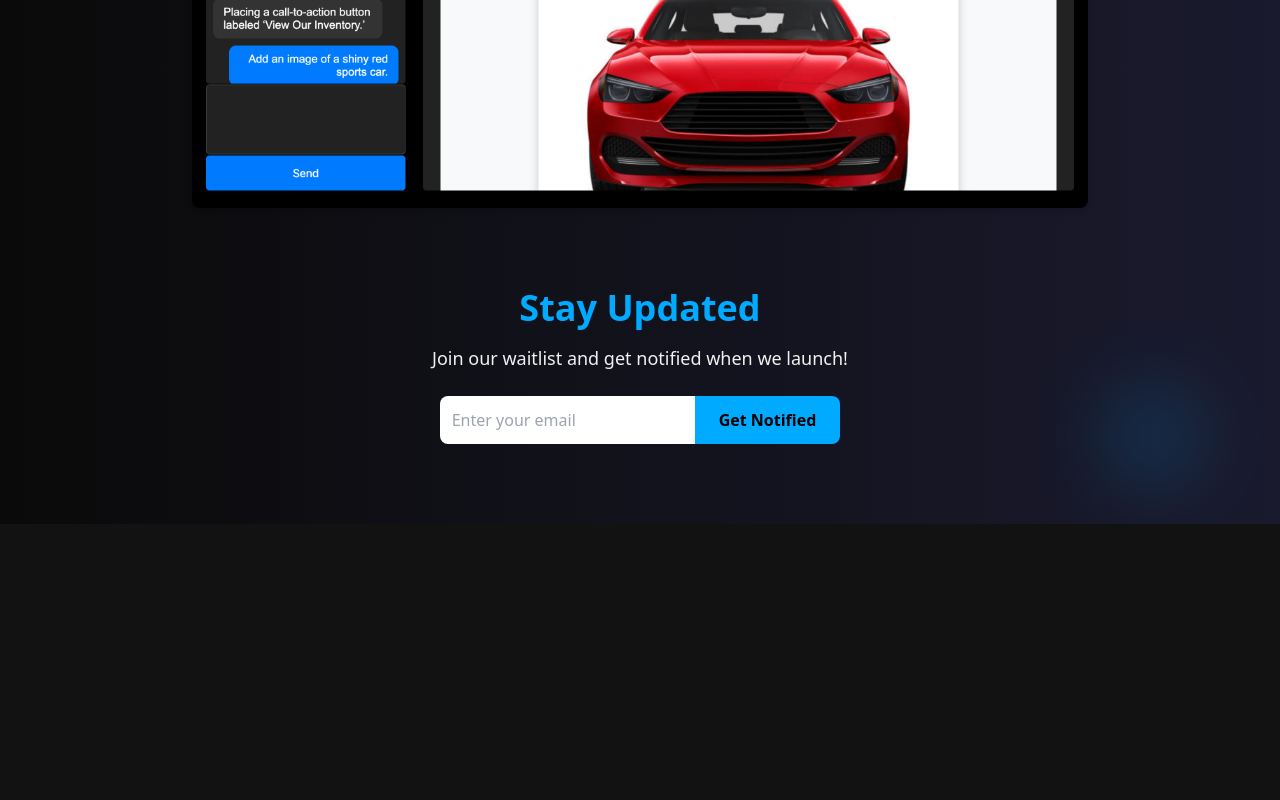
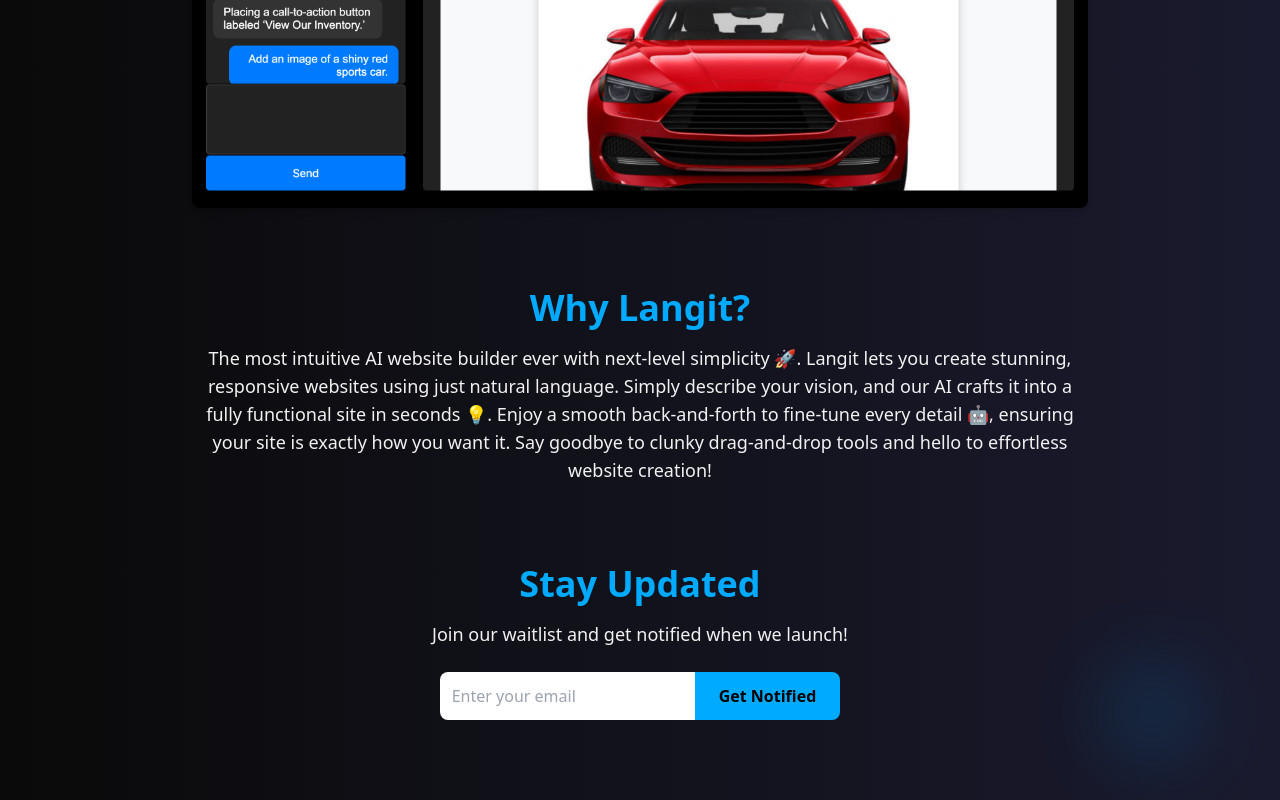
Before and after one commit to jeffeacosta/langit-landing, a Next.js app: page / in a window 1280 px wide. Shown: the part 1204-2004 px from the top of the page. Before the commit the page ends 1728 px from the top, so only its background shows below. Built offline with nearby package versions, Linux system fonts and the light colour scheme.

Commit message:
why langit

```diff
--- a/app/page.js
+++ b/app/page.js
@@ -135,7 +135,15 @@
           />
         </div>
       </section>
-
+{/* Why Langit? Section */}
+<section className="mt-20 max-w-4xl mx-auto text-center">
+  <h2 className="text-3xl md:text-4xl font-bold text-primary">
+    Why Langit?
+  </h2>
+  <p className="mt-4 text-lg text-textLight">
+    The most intuitive AI website builder ever with next-level simplicity 🚀. Langit lets you create stunning, responsive websites using just natural language. Simply describe your vision, and our AI crafts it into a fully functional site in seconds 💡. Enjoy a smooth back-and-forth to fine-tune every detail 🤖, ensuring your site is exactly how you want it. Say goodbye to clunky drag-and-drop tools and hello to effortless website creation!
+  </p>
+</section>
 {/* Email Capture Section */}
 <section className="mt-20 max-w-3xl text-center">
   <h2 className="text-3xl md:text-4xl font-bold text-primary">
```
